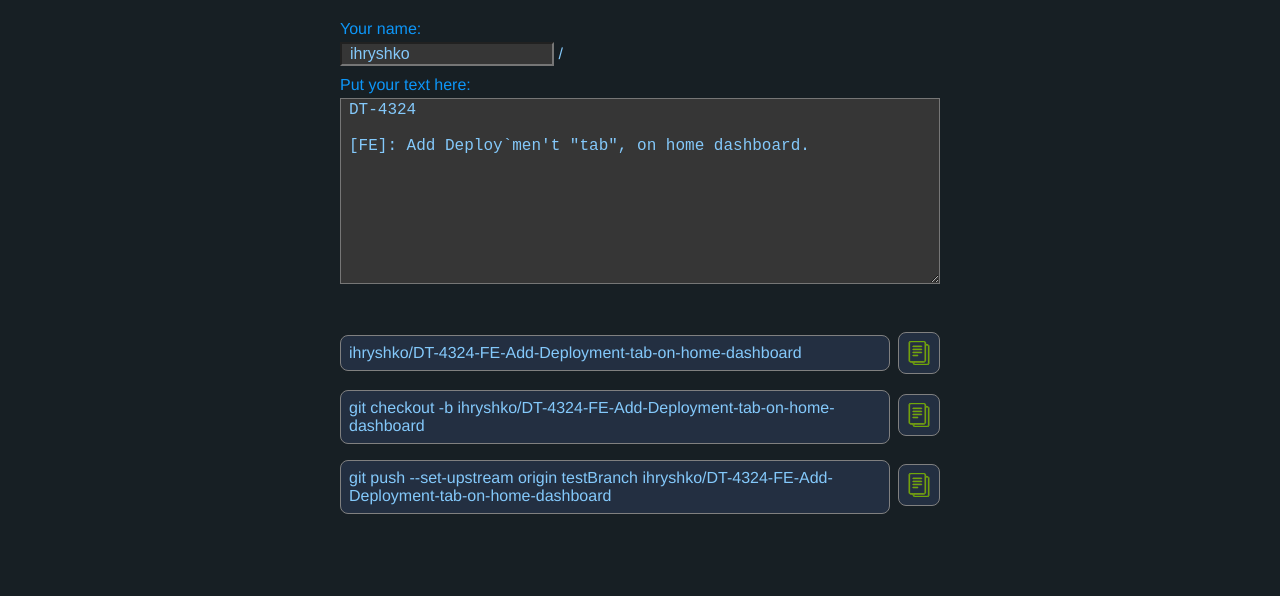
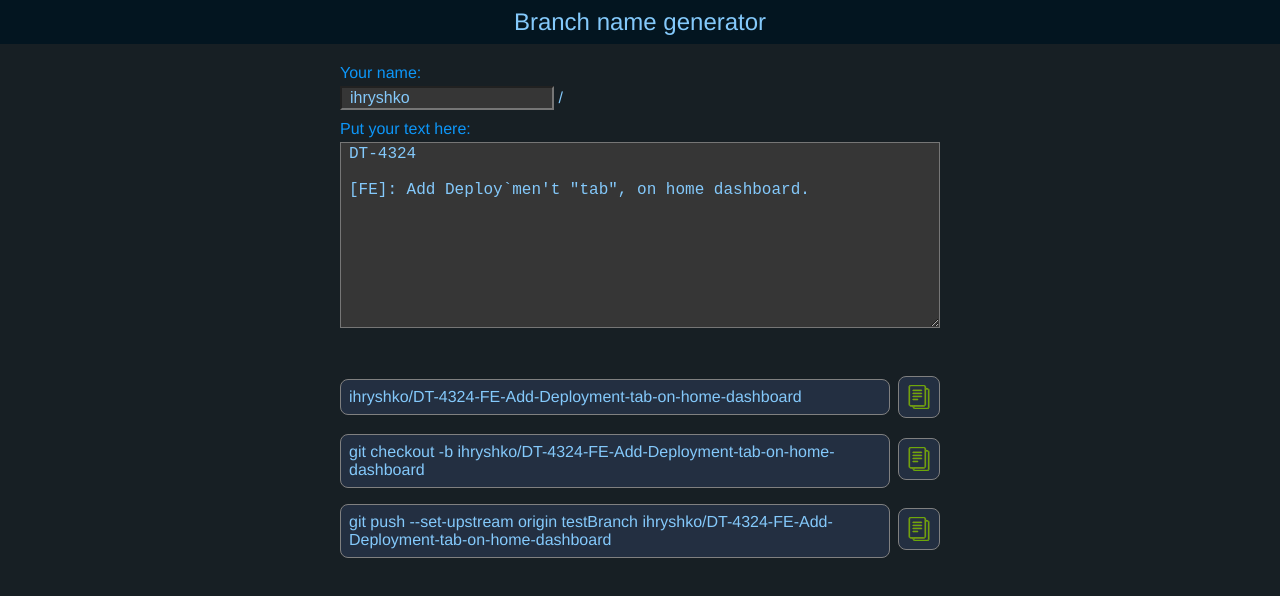
Before and after one commit to ivan-hryshko/branch-name-generator, a Vue app: page / in a window 1280 px wide. Shown: the top 596 px of the page. Built offline with nearby package versions, Linux system fonts and the light colour scheme.

Commit message:
added header

```diff
--- a/src/App.scss
+++ b/src/App.scss
@@ -3,7 +3,11 @@
   -webkit-font-smoothing: antialiased;
   -moz-osx-font-smoothing: grayscale;
   text-align: center;
-  margin-top: 20px;
+}
+
+html, body {
+  margin: 0;
+  padding: 0;
 }
 
 html {
@@ -14,6 +18,12 @@ body {
   color: #84C9FB
 }
 
+.header {
+  background-color: #031520;
+  font-size: 1.5rem;
+  padding: 0.5rem;
+}
+
 .container {
   display: flex;
   flex-direction: column;
@@ -21,6 +31,7 @@ body {
   margin: auto;
   justify-content: flex-start;
   align-items: flex-start;
+  margin-top: 20px;
 }
 
 .input{
--- a/src/App.vue
+++ b/src/App.vue
@@ -1,5 +1,8 @@
 <template>
   <div class="layout">
+    <div class="header">
+      Branch name generator
+    </div>
     <div class="container">
       <div class="input">
         <div>
```
